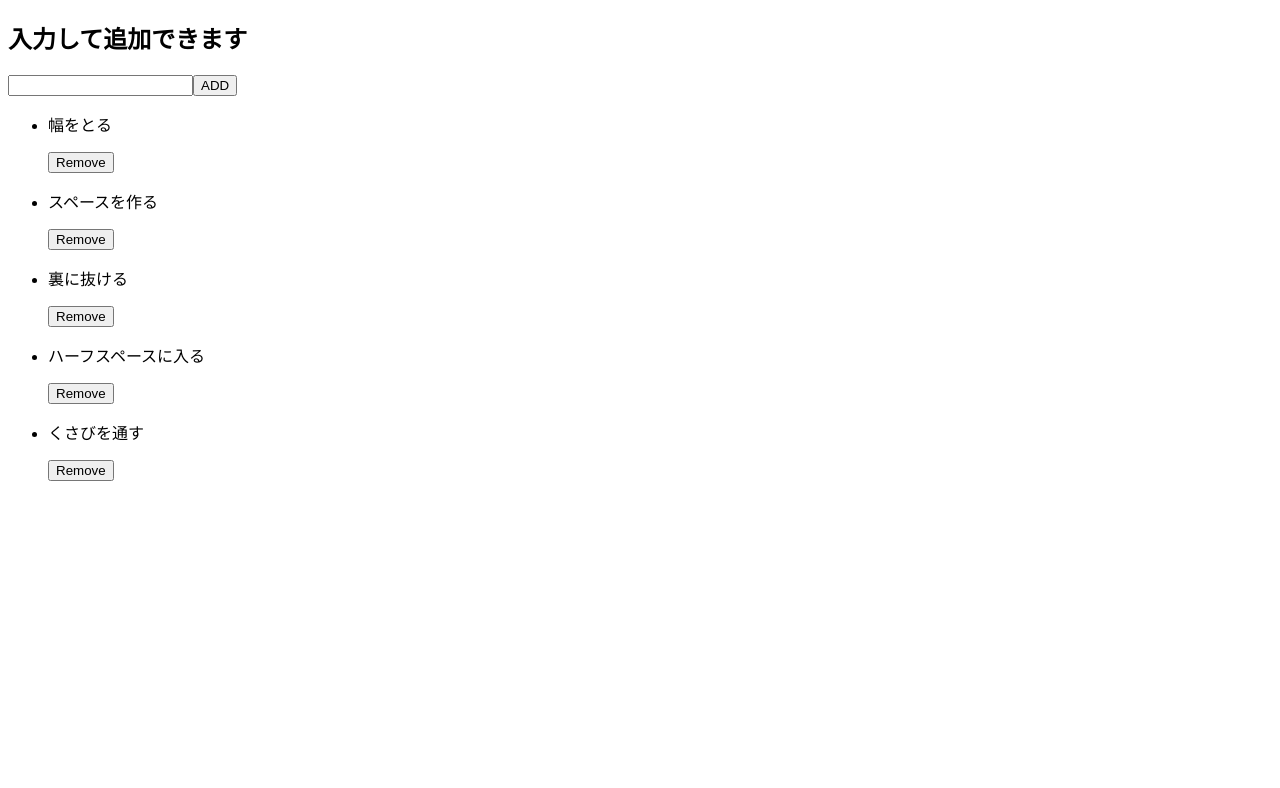
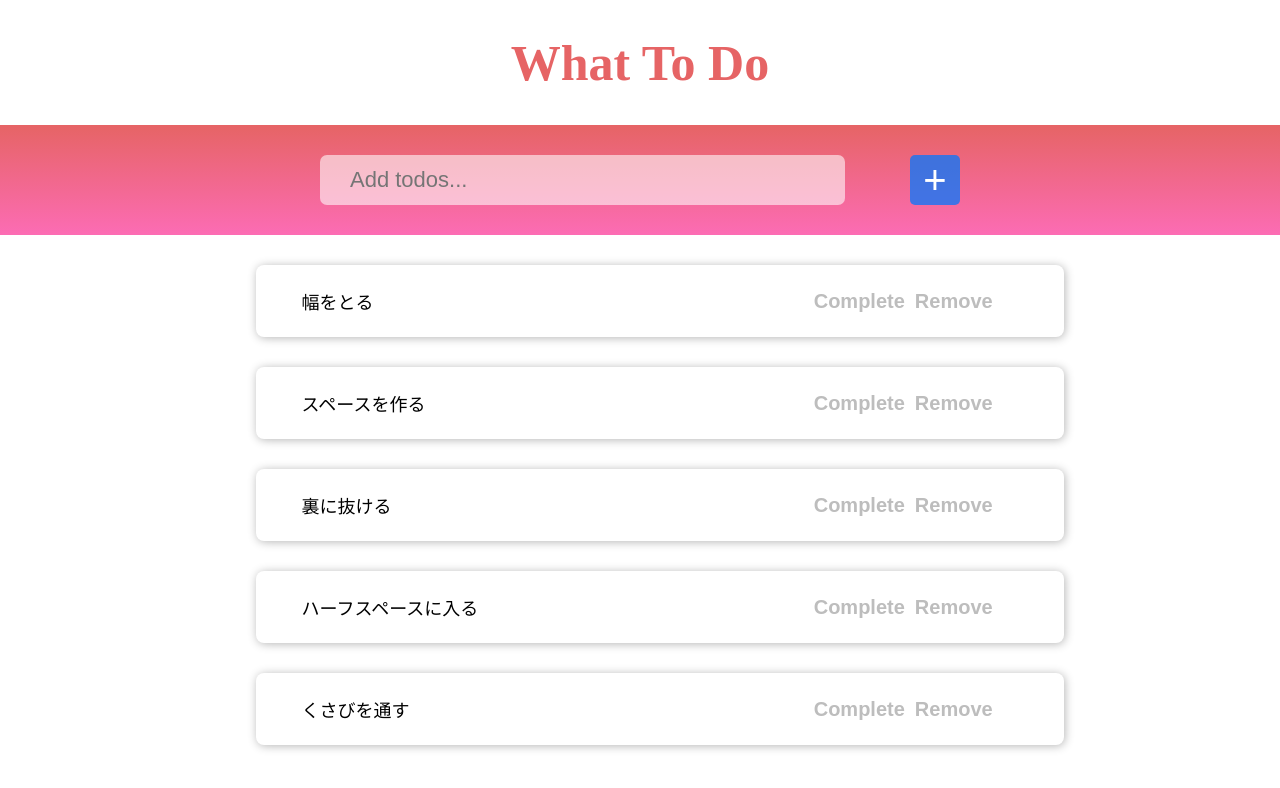
Before and after one commit to yutoyajima/React-TodoApp, a React (Create React App) app: page / in a window 1280 px wide. Shown: the top 788 px of the page. Built offline with nearby package versions, Linux system fonts and the light colour scheme.

Commit message:
2/23 課題 completeボタン・

```diff
--- a/src/App.css
+++ b/src/App.css
@@ -0,0 +1,107 @@
+body {
+   margin: 0;
+}
+h1 {
+   color: #e66465;
+   text-align: center;
+   font-size: 50px;
+}
+
+.add-form {
+   padding: 30px 0;
+   background: linear-gradient(#e66465, #fc6cb4);
+   display: flex;
+   flex-direction: column;
+}
+
+.add-form p {
+   text-align: center;
+   margin: 0;
+}
+.add-form form {
+   width: 50%;
+   display: block;
+   margin: 0 auto;
+   display: flex;
+   justify-content: space-between;
+}
+.add-form input {
+   box-sizing: border-box;
+   padding: 0 30px;
+   height: 50px;
+   font-size: 22px;
+   width: 82%;
+   background-color: rgba(255, 255, 255, 0.575);
+   border: 0;
+   border-radius: 7px;
+}
+.add-btn {
+   padding: 0;
+   border: 0;
+   width: 50px;
+   height: 50px;
+   background-color: rgba(0, 119, 255, 0.733);
+   color: #fff;
+   font-size: 40px;
+   line-height: 50px;
+   border-radius: 5px;
+}
+.add-btn:hover {
+   cursor: pointer;
+   background-color: rgba(0, 204, 255, 0.733);
+}
+
+.todos-list {
+   list-style: none;
+   padding: 0;
+   width: 60%;
+   margin: 0 auto;
+}
+
+
+
+.each-todo {
+   margin-top: 30px;
+   width: 100%;
+   box-shadow: 1px 1px 10px rgb(182, 182, 182);
+   border-radius: 8px;
+   display: flex;
+   padding: 5px 20px;
+   justify-content: space-evenly;
+}
+
+.todo-text {
+   font-size: 18px;
+   width: 60%;
+}
+
+.list-btns {
+   display: flex;
+   /* flex-direction: column; */
+   justify-content: center;
+   width: 30%;
+}
+
+.remove-btn, .complete-btn {
+   font-size: 20px;
+   font-weight: bold;
+   color: rgb(189, 189, 189);
+   background-color: #fff;
+   border: 0;
+   padding: 0;
+}
+
+.remove-btn, .complete-btn:hover {
+   cursor: pointer;
+}
+
+.complete-btn:hover {
+   color: rgb(0, 119, 255);
+}
+
+.remove-btn {
+   margin-left: 10px;
+}
+.remove-btn:hover {
+   color: red;
+}
--- a/src/App.js
+++ b/src/App.js
@@ -1,4 +1,5 @@
 import React, {useState} from "react"
+import Header from "./Header"
 import Form from "./Form"
 import List from "./List"
 import "./App.css"
@@ -17,25 +18,33 @@ const App = () => {
    const [todos, setTodos] = useState([
       {
          id: 0,
-         note: "幅をとる"
+         note: "幅をとる",
+         isCompleted: false
       },
       {
          id: 1,
-         note: "スペースを作る"
+         note: "スペースを作る",
+         isCompleted: false
       },
       {
          id: 2,
-         note: "裏に抜ける"
+         note: "裏に抜ける",
+         isCompleted: false
       },
       {
          id: 3,
-         note: "ハーフスペースに入る"
+         note: "ハーフスペースに入る",
+         isCompleted: false
       },
       {
          id: 4,
-         note: "くさびを通す"
+         note: "くさびを通す",
+         isCompleted: false
       }
    ])
+
+   console.log(todos);
+
 
    const [newNote, setNewNote] = useState("")
 
@@ -43,6 +52,7 @@ const App = () => {
 
    return (
       <>
+         <Header />
          <Form
             setTodos={setTodos}
             todos={todos}
--- /dev/null
+++ b/src/Header.js
@@ -0,0 +1,13 @@
+import React from 'react'
+
+const Header = () => {
+   return (
+      <>
+         <h1>
+            What To Do
+         </h1>
+      </>
+   )
+}
+
+export default Header
--- a/src/form.js
+++ b/src/form.js
@@ -9,7 +9,7 @@ const Form = ({setTodos, todos, newNote, setNewNote}) => {
       // const subTodos = todos.slice()
       // subTodos.push({note: "スルーパス"})
       // setTodos(subTodos)
-      setTodos(todos.concat({id: todos.length, note: newNote}))
+      setTodos(todos.concat({id: todos.length, note: newNote, isCompleted: false}))
       setNewNote("")
    }
 
@@ -18,25 +18,27 @@ const Form = ({setTodos, todos, newNote, setNewNote}) => {
    }
 
    return (
-      <>
-         <h2>入力して追加できます</h2>
+      <div className="add-form">
+         {/* <p>Add Todos</p> */}
          <form
             action="#"
             onSubmit={handleSubmit}
-         >
+            >
             <input
                type="text"
                // value={inputValue}
                value={newNote}
+               placeholder="Add todos..."
                onChange={handleChange}
             />
             <button
+               className="add-btn"
                type="submit"
             >
-               ADD
+               +
             </button>
          </form >
-      </>
+      </div>
    )
 }
 
--- a/src/item.js
+++ b/src/item.js
@@ -1,6 +1,36 @@
 import React from "react"
 
-const Item = ({todos, setTodos, todo, key}) => {
+const Item = ({todos, setTodos, todo}) => {
+
+   const handleComplete = () => {
+
+      const todosIds = todos.map( i => i.id)
+      const id = todosIds.find( i => i === todo.id)
+      console.log(id);
+      const subTodos = todos.slice()
+
+      if (subTodos[id].isCompleted === true) {
+         subTodos[id].isCompleted = false
+      } else {
+         subTodos[id].isCompleted = true
+      }
+
+      setTodos(subTodos)
+   }
+
+
+   console.log(todo);
+
+
+   let completeBtnText
+   for (let i = 0; i < todos.length; i++) {
+      if (todo.isCompleted === true) {
+         completeBtnText = "Incomplete"
+      } else {
+         completeBtnText = "Complete"
+      }
+   }
+
 
    const handleRemove = () => {
       const subTodos = todos.slice()
@@ -19,14 +49,24 @@ const Item = ({todos, setTodos, todo, key}) => {
 
    return (
       <>
-         <li>
-            <p>{todo.note}</p>
+         <li className="each-todo">
+            <p className="todo-text">{todo.note}</p>
+            <div className="list-btns">
                <button
+                  className="complete-btn"
+                  type="text"
+                  onClick={handleComplete}
+               >
+                  {completeBtnText}
+               </button>
+               <button
+                  className="remove-btn"
                   type="text"
                   onClick={handleRemove}
                >
                   Remove
                </button>
+            </div>
          </li>
       </>
    )
--- a/src/list.js
+++ b/src/list.js
@@ -7,13 +7,13 @@ import Item from "./Item"
 
 const List = ({todos, setTodos}) => {
 
-   const todoList = todos.map((each, i) => <Item todos={todos} setTodos={setTodos} todo={each} key={each.id} />)
+   const todoList = todos.map((each) => <Item todos={todos} setTodos={setTodos} todo={each} key={each.id} />)
 
 
 
 
    return (
-      <ul>
+      <ul className="todos-list" >
          {/* <Item todo={todos[0]}/> */}
          {/* <Item todo={todos[1]}/> */}
          {/* <Item todo={todos[2]}/> */}
```
Lines whose indentation alone changed are shown as unchanged.
